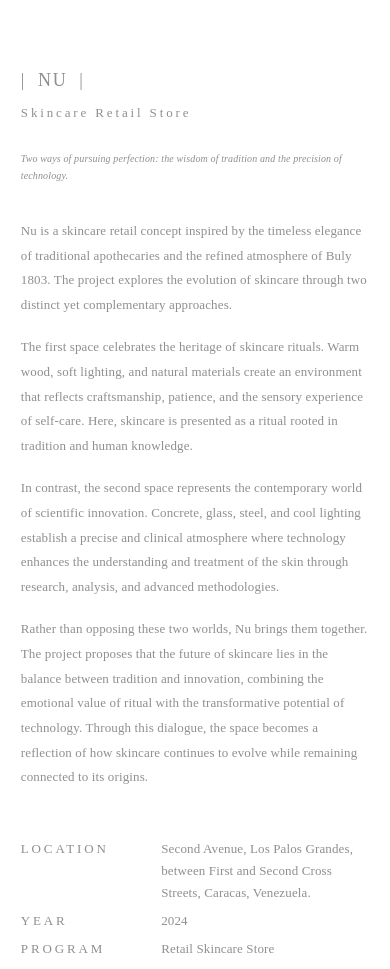
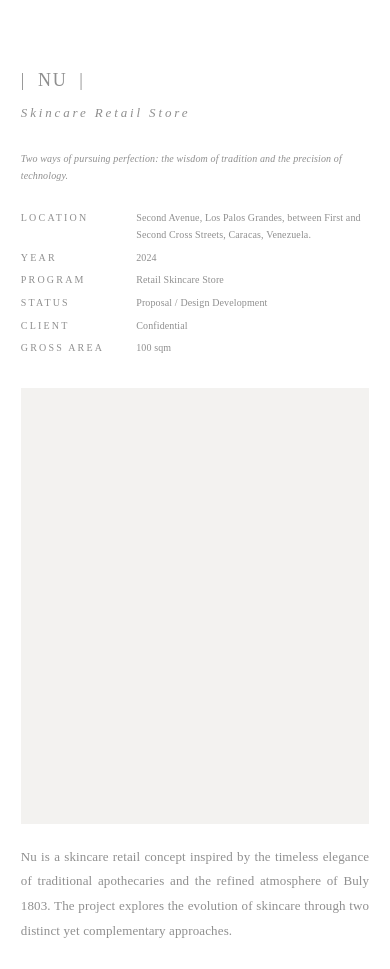
Before and after one commit to Soypaolanovellino/PaginaWeb, a website: page project.html in a window 390 px wide. Shown: the part 95-1064 px from the top of the page. Drawn offline with Linux system fonts and the light colour scheme.

Commit message:
Correcciones 11: scroll unificado en proyecto (desktop) y diagramacion movil segun PDF

```diff
--- a/css/style.css
+++ b/css/style.css
@@ -416,18 +416,27 @@ a:hover { opacity: 0.45; }
 
 /* ============================================================
    PROYECTO — info a la izquierda, carrete vertical a la derecha
+   SCROLL UNIFICADO (correcciones 11): .project es el ÚNICO
+   contenedor que scrollea en desktop; texto e imágenes avanzan
+   juntos y el recorrido total lo marca la columna más larga (la
+   más corta simplemente termina antes y queda en su último
+   estado). Los puntos de snap son las imágenes (nietas del
+   contenedor: el snap admite descendientes, no solo hijos).
    ============================================================ */
 .project {
   display: grid;
   grid-template-columns: minmax(300px, 38%) 1fr;
+  align-items: start;            /* cada columna con su altura real */
   height: 100dvh;
+  overflow-y: auto;              /* único scroll: ambas columnas a la vez */
+  scroll-snap-type: y mandatory;
+  scrollbar-width: none;
 }
+.project::-webkit-scrollbar { display: none; }
 
 .project-info {
-  display: flex;
-  flex-direction: column;
-  justify-content: center;
-  padding: 7rem 3rem 4rem;
+  /* Fluye con el scroll unificado (ya no va centrada en 100dvh). */
+  padding: 14vh 3rem 4rem;
   max-width: 460px;
 }
 
@@ -473,6 +482,9 @@ a:hover { opacity: 0.45; }
 .project-meta dd { margin: 0; }
 
 .project-next {
+  /* block: la columna de info ya no es flex y en móvil el enlace
+     vive al final del flujo de imágenes/párrafos */
+  display: block;
   margin-top: 3.5rem;
   color: var(--muted);
 }
@@ -480,18 +492,14 @@ a:hover { opacity: 0.45; }
 /* Carrete vertical: cada imagen ocupa ~76vh y deja ver los
    bordes de la anterior y la siguiente (continuidad visual).
    Las imágenes pasan por debajo del encabezado fijo.
-   El snap es MANDATORY (no proximity): al detener el scroll la
-   imagen queda siempre completa y centrada, nunca partida. La
-   alineación la hace SOLO el CSS — el JS no re-scrollea (lección
-   de correcciones 07). */
+   Ya NO tiene scroll propio: fluye dentro del scroll unificado de
+   .project. El snap sigue siendo MANDATORY (en .project): al
+   detener el scroll la imagen queda siempre completa y centrada.
+   La alineación la hace SOLO el CSS — el JS no re-scrollea
+   (lección de correcciones 07/08). */
 .project-carousel {
-  height: 100dvh;
-  overflow-y: auto;                /* este es el contenedor que scrollea */
-  scroll-snap-type: y mandatory;
   padding: 12vh 3rem;
-  scrollbar-width: none;
 }
-.project-carousel::-webkit-scrollbar { display: none; }
 
 .project-carousel .ph {
   height: 76vh;
@@ -500,6 +508,14 @@ a:hover { opacity: 0.45; }
   scroll-snap-stop: always;        /* un gesto rápido no salta varias fotos */
 }
 .project-carousel .ph:last-child { margin-bottom: 0; }
+
+/* Cuando la columna de texto es la MÁS LARGA (clase puesta por
+   js/project.js midiendo el layout), su último elemento se vuelve
+   punto de snap "end": el final del texto queda alcanzable aunque
+   el snap sea mandatory. Con el carrete más largo no se aplica,
+   para no crear un punto de snap intermedio que deje imágenes a
+   medias. */
+.project-info.info-is-longest .project-next { scroll-snap-align: end; }
 
 /* ============================================================
    Responsive
@@ -533,11 +549,16 @@ a:hover { opacity: 0.45; }
 
   .home { padding: 14vh 1.3rem 10vh; }
 
-  /* Proyecto: en móvil todo fluye en una columna y el scroll
-     es el de la página (el carrete deja de tener scroll propio) */
+  /* ---------- Proyecto móvil (PDF PW_NU_version_telefono) ----------
+     Una sola columna con el scroll normal de la página, en este
+     orden (js/project.js renderiza así en <768px): nombre → tipo →
+     tagline → datos técnicos → imagen → párrafo → imagen → párrafo…
+     → Next. El scroll unificado y el snap son SOLO de desktop. */
   .project {
     grid-template-columns: 1fr;
     height: auto;
+    overflow: visible;
+    scroll-snap-type: none;
   }
   .project-info {
     /* 10rem: despeje del header fijo móvil (más alto desde corr. 10) */
@@ -545,14 +566,33 @@ a:hover { opacity: 0.45; }
     max-width: none;
   }
   .project-carousel {
-    height: auto;
-    overflow: visible;
-    padding: 3rem 1.3rem 5rem;
+    /* arranca justo tras los datos técnicos */
+    padding: 2rem 1.3rem 5rem;
   }
   .project-carousel .ph {
     height: auto;
     aspect-ratio: 4 / 5;
     margin-bottom: 1.3rem;
+    scroll-snap-align: none;
+    scroll-snap-stop: normal;
+  }
+
+  /* Tipo en itálica como en el PDF (ref. 10pt → 13px, ya heredado). */
+  .page-project .project-info .project-type { font-style: italic; }
+
+  /* Datos técnicos ref. 7,6pt → 10px. */
+  .page-project .project-meta,
+  .page-project .project-meta dt { font-size: 10px; }
+  .page-project .project-meta { margin-top: 1.6rem; }
+
+  /* Párrafos del texto conceptual intercalados entre las imágenes:
+     justificados (PDF) y en el gris de textos secundarios. */
+  .project-carousel .project-paragraph {
+    margin: 0.4rem 0 2.2rem;
+    font-size: 13px;
+    line-height: 1.9;
+    text-align: justify;
+    color: var(--muted);
   }
 
   /* ==========================================================
--- a/js/project.js
+++ b/js/project.js
@@ -2,6 +2,16 @@
    project.js — página individual de proyecto (plantilla única)
    La página se elige con el query param ?p=<slug>, por ejemplo
    project.html?p=nu. Todo el contenido sale de js/data.js.
+
+   Dos diagramaciones (correcciones 11):
+   - Desktop (≥768px): dos columnas — info a la izquierda, carrete
+     de imágenes a la derecha — con UN SOLO scroll unificado (el
+     contenedor .project) y snap de imágenes hecho por el CSS.
+   - Móvil (<768px): una sola columna en el orden del PDF
+     PW_NU_version_telefono: nombre → tipo → tagline → datos
+     técnicos → imagen → párrafo → imagen → párrafo … → Next.
+   Al cruzar el breakpoint se re-renderiza (evento raro; las
+   imágenes salen de la caché del navegador).
    ============================================================ */
 
 (function () {
@@ -18,112 +28,99 @@
   const i = PROJECTS.indexOf(project);
   const next = PROJECTS[(i + 1) % PROJECTS.length];
 
-  /* ---------- Columna izquierda: información ----------
+  /* ---------- Piezas de contenido (comunes a ambos layouts) ----------
      `meta` admite campos variables por proyecto (se recorren las
      entradas tal cual, sin lista fija): p. ej. Dos son Multitud
      añade "Institution". */
-  const metaRows = Object.entries(project.meta)
-    .map(([key, value]) => '<dt class="label">' + key + '</dt><dd>' + value + '</dd>')
-    .join('');
-
-  // La descripción trae saltos "\n\n" entre párrafos: los separamos
-  // en varios <p> para respetar el ritmo editorial del texto.
-  const descriptionHtml = project.description
-    .split(/\n\n+/)
-    .map((para) => '<p>' + para.trim() + '</p>')
-    .join('');
-
-  // Subtítulo opcional (p. ej. "two are multitude" en Dos son Multitud)
+  const titleHtml = '<h1>' + project.title + '</h1>';
   const subtitleHtml = project.subtitle
     ? '<p class="project-subtitle">' + project.subtitle + '</p>'
     : '';
-
-  infoEl.innerHTML =
-    '<h1>' + project.title + '</h1>' +
-    subtitleHtml +
-    '<p class="project-type label">' + project.type + '</p>' +
-    '<p class="project-tagline">' + project.tagline + '</p>' +
-    '<div class="project-description">' + descriptionHtml + '</div>' +
-    '<dl class="project-meta">' + metaRows + '</dl>' +
+  const typeHtml = '<p class="project-type label">' + project.type + '</p>';
+  const taglineHtml = '<p class="project-tagline">' + project.tagline + '</p>';
+  const metaHtml =
+    '<dl class="project-meta">' +
+    Object.entries(project.meta)
+      .map(([key, value]) => '<dt class="label">' + key + '</dt><dd>' + value + '</dd>')
+      .join('') +
+    '</dl>';
+  const nextHtml =
     '<a class="project-next label" href="project.html?p=' + next.slug + '">' +
     'Next — ' + next.title + '</a>';
 
-  /* ---------- Columna derecha: carrete vertical ----------
-     Si la carpeta del proyecto aún no tiene fotos, mostramos unos
-     bloques grises (placeholders) para conservar la composición. */
-  const images = project.images;
-  if (images.length) {
-    images.forEach((src, n) => {
-      const fig = document.createElement('figure');
-      fig.className = 'ph';
-      fig.innerHTML =
-        '<img src="' + src + '" alt="' + project.title + ' — image ' + (n + 1) + '" loading="lazy">';
-      carouselEl.appendChild(fig);
-    });
-  } else {
-    for (let n = 0; n < 3; n++) {
-      const fig = document.createElement('figure');
-      fig.className = 'ph';
-      carouselEl.appendChild(fig);
-    }
-  }
-  hydrateImages(carouselEl);
+  // La descripción trae saltos "\n\n" entre párrafos: cada uno se
+  // envuelve en su <p> según el layout.
+  const paragraphs = project.description.split(/\n\n+/).map((t) => t.trim());
 
-  /* En desktop el carrete tiene su propio scroll (con snap del CSS).
-     Cuando la rueda ocurre SOBRE el carrete no intervenimos: scroll
-     nativo + snap mandatory alinean solos. Cuando ocurre sobre la
-     columna de texto, PAGINAMOS el carrete a la figura siguiente o
-     anterior usando su offset REAL (offsetTop), que coincide con el
-     punto de snap. OJO: antes aquí se hacía scrollTop += deltaY
-     (scroll manual crudo), que dejaba el carrete en posiciones
-     intermedias peleando con el snap — no reintroducir (lección de
-     correcciones 07). */
-  const desktop = window.matchMedia('(min-width: 768px)');
-  const reduced = window.matchMedia('(prefers-reduced-motion: reduce)').matches;
-  const figures = Array.from(carouselEl.children);
+  /* Figuras del carrete: las fotos reales o, si la carpeta aún está
+     vacía, tres placeholders grises que conservan la composición. */
+  const figures = project.images.length
+    ? project.images.map(
+        (src, n) =>
+          '<figure class="ph"><img src="' + src + '" alt="' +
+          project.title + ' — image ' + (n + 1) + '" loading="lazy"></figure>'
+      )
+    : [1, 2, 3].map(() => '<figure class="ph"></figure>');
 
-  /* scrollTop que deja la figura centrada en el carrete: es el mismo
-     punto al que lleva el snap de CSS (scroll-snap-align: center). */
-  function centeredTop(fig) {
-    return fig.offsetTop - (carouselEl.clientHeight - fig.clientHeight) / 2;
+  const desktopMQ = window.matchMedia('(min-width: 768px)');
+
+  /* Si la columna de TEXTO resulta más larga que el carrete, su
+     último elemento (el enlace Next) se convierte en punto de snap
+     "end" (clase info-is-longest, ver CSS): así el final del texto
+     es alcanzable aun con snap mandatory. Si el carrete es más
+     largo no hace falta — su última imagen ya es el punto final — y
+     se evita un punto de snap intermedio que dejaría imágenes a
+     medias. Es un cálculo estático de layout: NO manipula el scroll
+     (lección de correcciones 07/08). */
+  function markLongestColumn() {
+    if (!desktopMQ.matches) return;
+    infoEl.classList.toggle(
+      'info-is-longest',
+      infoEl.offsetHeight > carouselEl.offsetHeight
+    );
   }
 
-  /* Figura más cercana al encuadre actual. */
-  function nearestFigure() {
-    let best = 0;
-    let bestDist = Infinity;
-    figures.forEach((fig, n) => {
-      const dist = Math.abs(centeredTop(fig) - carouselEl.scrollTop);
-      if (dist < bestDist) { bestDist = dist; best = n; }
-    });
-    return best;
+  /* ---------- Desktop: info | carrete ---------- */
+  function renderDesktop() {
+    infoEl.innerHTML =
+      titleHtml + subtitleHtml + typeHtml + taglineHtml +
+      '<div class="project-description">' +
+      paragraphs.map((t) => '<p>' + t + '</p>').join('') +
+      '</div>' +
+      metaHtml + nextHtml;
+    carouselEl.innerHTML = figures.join('');
+    hydrateImages(carouselEl);
+    markLongestColumn();
   }
 
-  let accumulated = 0;
-  let lockUntil = 0; // evita saltar varias fotos por un solo gesto
+  /* ---------- Móvil: una columna, orden del PDF ---------- */
+  function renderMobile() {
+    infoEl.innerHTML = titleHtml + subtitleHtml + typeHtml + taglineHtml + metaHtml;
+    // imagen → párrafo → imagen → párrafo…; lo que sobre de la lista
+    // más larga sigue en orden, y cierra el enlace Next.
+    const flow = [];
+    const count = Math.max(figures.length, paragraphs.length);
+    for (let n = 0; n < count; n++) {
+      if (figures[n]) flow.push(figures[n]);
+      if (paragraphs[n]) flow.push('<p class="project-paragraph">' + paragraphs[n] + '</p>');
+    }
+    carouselEl.innerHTML = flow.join('') + nextHtml;
+    hydrateImages(carouselEl);
+  }
 
-  window.addEventListener(
-    'wheel',
-    (e) => {
-      if (!desktop.matches) return;
-      if (carouselEl.contains(e.target)) return; // scroll nativo + snap CSS
-      const now = Date.now();
-      if (now < lockUntil) return;
+  function render() {
+    if (desktopMQ.matches) renderDesktop();
+    else renderMobile();
+  }
 
-      accumulated += e.deltaY;
-      if (Math.abs(accumulated) > 40) {
-        const target = Math.max(
-          0,
-          Math.min(figures.length - 1, nearestFigure() + (accumulated > 0 ? 1 : -1))
-        );
-        carouselEl.scrollTo({
-          top: centeredTop(figures[target]),
-          behavior: reduced ? 'auto' : 'smooth',
-        });
-        accumulated = 0;
-        lockUntil = now + 600;
-      }
-    },
-    { passive: true }
-  );
+  render();
+  desktopMQ.addEventListener('change', render);
+  /* Las alturas dependen del viewport: al redimensionar puede
+     cambiar cuál columna es la más larga. */
+  window.addEventListener('resize', markLongestColumn);
+
+  /* NOTA: aquí vivía la paginación por rueda del carrete (y antes un
+     scrollTop += deltaY crudo). Con el scroll unificado sobra: la
+     rueda en cualquier punto scrollea .project de forma nativa y el
+     CSS hace el snap. No reintroducir JS de scroll. */
 })();
```
